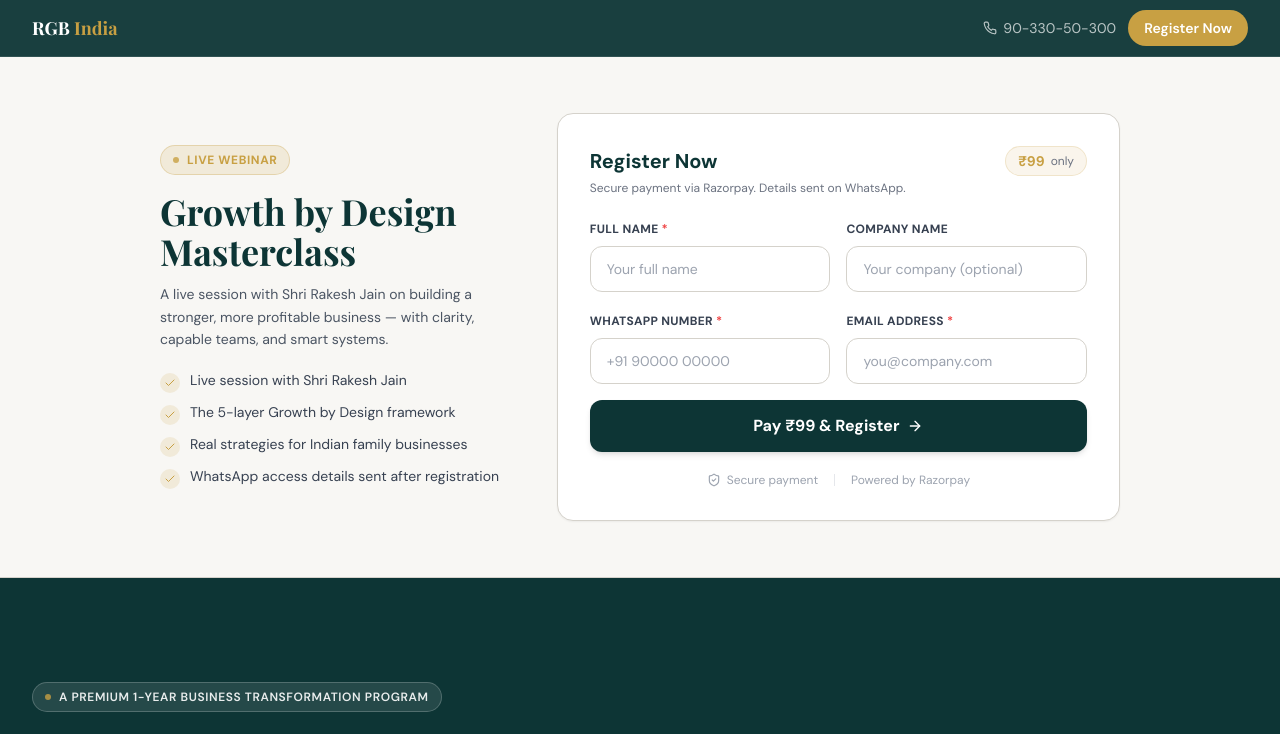
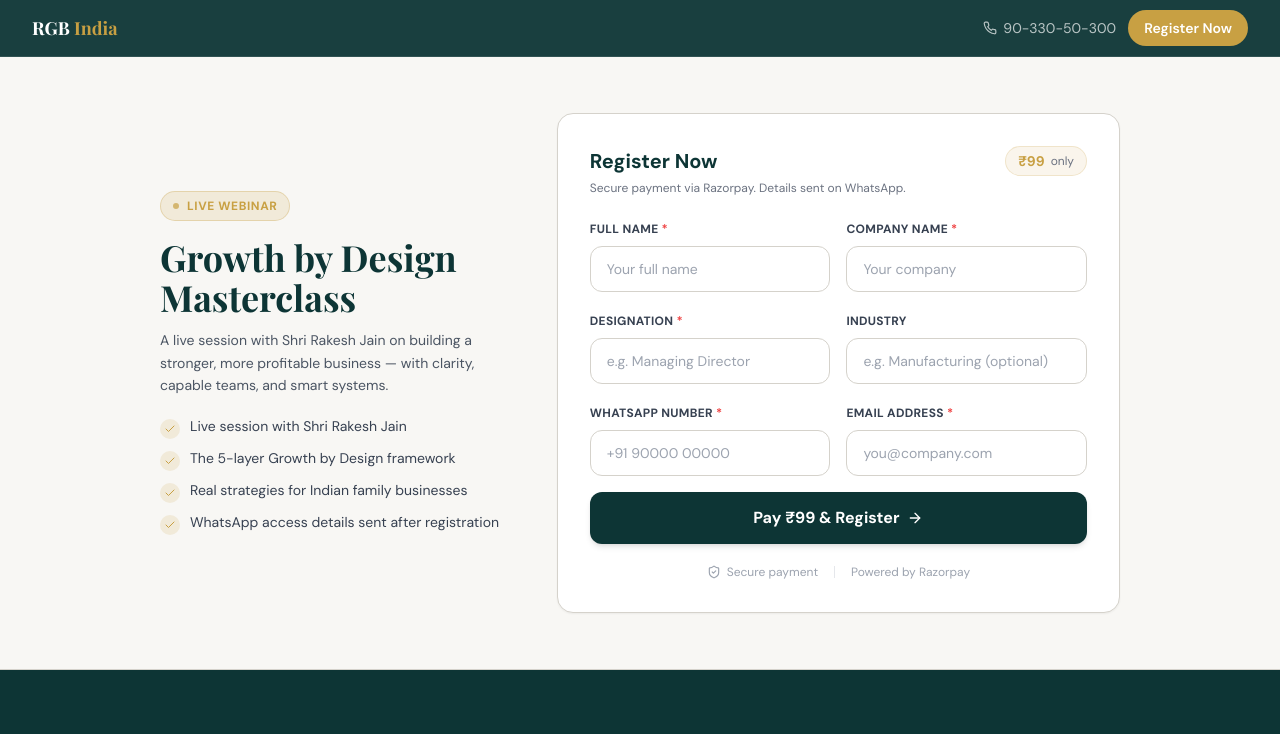
Before and after one commit to Aryan2145/gbdwebinar, a Next.js app: page / in a window 1280 px wide. Shown: the top 734 px of the page. Built offline with nearby package versions, Linux system fonts and the light colour scheme.

Commit message:
Add designation and industry fields; make company required

```diff
--- a/src/pages/admin.tsx
+++ b/src/pages/admin.tsx
@@ -6,6 +6,8 @@ type Registration = {
   id: number;
   name: string;
   company: string | null;
+  designation: string | null;
+  industry: string | null;
   whatsapp: string;
   email: string;
   razorpay_order_id: string;
@@ -184,7 +186,7 @@ export default function AdminPage() {
               <table className="w-full text-sm">
                 <thead className="bg-[#F8F7F4]">
                   <tr>
-                    {["#", "Name", "Company", "WhatsApp", "Email", "Payment ID", "Date"].map((h) => (
+                    {["#", "Name", "Company", "Designation", "Industry", "WhatsApp", "Email", "Payment ID", "Date"].map((h) => (
                       <th
                         key={h}
                         className="text-left px-4 py-3 text-xs font-bold text-gray-400 uppercase tracking-wide border-b border-[#F0EEE9]"
@@ -197,7 +199,7 @@ export default function AdminPage() {
                 <tbody className="divide-y divide-[#F8F7F4]">
                   {registrations.length === 0 ? (
                     <tr>
-                      <td colSpan={7} className="px-4 py-12 text-center text-gray-400 text-sm">
+                      <td colSpan={9} className="px-4 py-12 text-center text-gray-400 text-sm">
                         No registrations yet
                       </td>
                     </tr>
@@ -207,6 +209,8 @@ export default function AdminPage() {
                         <td className="px-4 py-3 text-gray-400 text-xs">{i + 1}</td>
                         <td className="px-4 py-3 font-semibold text-[#0D3535]">{r.name}</td>
                         <td className="px-4 py-3 text-gray-500 text-xs">{r.company || "—"}</td>
+                        <td className="px-4 py-3 text-gray-500 text-xs">{r.designation || "—"}</td>
+                        <td className="px-4 py-3 text-gray-500 text-xs">{r.industry || "—"}</td>
                         <td className="px-4 py-3">
                           <a href={`tel:${r.whatsapp}`} className="text-[#0D3535] hover:text-[#C8A043] transition-colors font-medium">
                             {r.whatsapp}
--- a/src/pages/api/admin/registrations.ts
+++ b/src/pages/api/admin/registrations.ts
@@ -8,7 +8,7 @@ export default async function handler(req: NextApiRequest, res: NextApiResponse)
 
   try {
     const result = await query(
-      `SELECT id, name, company, whatsapp, email,
+      `SELECT id, name, company, designation, industry, whatsapp, email,
               razorpay_order_id, razorpay_payment_id, amount, created_at
        FROM registrations
        ORDER BY created_at DESC`
--- a/src/pages/api/verify.ts
+++ b/src/pages/api/verify.ts
@@ -13,6 +13,8 @@ export default async function handler(req: NextApiRequest, res: NextApiResponse)
     whatsapp,
     email,
     company,
+    designation,
+    industry,
   } = req.body;
 
   const expected = crypto
@@ -26,10 +28,10 @@ export default async function handler(req: NextApiRequest, res: NextApiResponse)
 
   try {
     await query(
-      `INSERT INTO registrations (name, company, whatsapp, email, razorpay_order_id, razorpay_payment_id)
-       VALUES ($1, $2, $3, $4, $5, $6)
+      `INSERT INTO registrations (name, company, designation, industry, whatsapp, email, razorpay_order_id, razorpay_payment_id)
+       VALUES ($1, $2, $3, $4, $5, $6, $7, $8)
        ON CONFLICT (razorpay_payment_id) DO NOTHING`,
-      [name || "Unknown", company || null, whatsapp || "", email || "", razorpay_order_id, razorpay_payment_id]
+      [name || "Unknown", company || null, designation || null, industry || null, whatsapp || "", email || "", razorpay_order_id, razorpay_payment_id]
     );
   } catch (err) {
     console.error("DB save error (payment still valid):", err);
--- a/src/pages/index.tsx
+++ b/src/pages/index.tsx
@@ -54,6 +54,8 @@ export default function Home() {
   const [payWhatsapp, setPayWhatsapp] = useState("");
   const [payEmail, setPayEmail] = useState("");
   const [payCompany, setPayCompany] = useState("");
+  const [payDesignation, setPayDesignation] = useState("");
+  const [payIndustry, setPayIndustry] = useState("");
   const [payLoading, setPayLoading] = useState(false);
   const [paySuccess, setPaySuccess] = useState(false);
   const [payError, setPayError] = useState("");
@@ -120,6 +122,8 @@ export default function Home() {
     e.preventDefault();
     setPayError("");
     if (!payName.trim()) { setPayError("Please enter your full name."); return; }
+    if (!payCompany.trim()) { setPayError("Please enter your company name."); return; }
+    if (!payDesignation.trim()) { setPayError("Please enter your designation."); return; }
     if (payWhatsapp.replace(/\D/g, "").length < 10) {
       setPayError("Please enter a valid 10-digit WhatsApp number."); return;
     }
@@ -162,6 +166,8 @@ export default function Home() {
               whatsapp: payWhatsapp,
               email: payEmail,
               company: payCompany,
+              designation: payDesignation,
+              industry: payIndustry,
             }),
           });
           const data = await verify.json();
@@ -349,12 +355,39 @@ export default function Home() {
                               />
                             </div>
                             <div className="space-y-1.5">
-                              <label className="text-xs font-bold text-gray-700 uppercase tracking-wide">Company Name</label>
+                              <label className="text-xs font-bold text-gray-700 uppercase tracking-wide">
+                                Company Name <span className="text-red-500">*</span>
+                              </label>
                               <input
                                 value={payCompany}
                                 onChange={(e) => setPayCompany(e.target.value)}
                                 className={inp}
-                                placeholder="Your company (optional)"
+                                placeholder="Your company"
+                              />
+                            </div>
+                          </div>
+
+                          <div className="grid sm:grid-cols-2 gap-4">
+                            <div className="space-y-1.5">
+                              <label className="text-xs font-bold text-gray-700 uppercase tracking-wide">
+                                Designation <span className="text-red-500">*</span>
+                              </label>
+                              <input
+                                value={payDesignation}
+                                onChange={(e) => setPayDesignation(e.target.value)}
+                                className={inp}
+                                placeholder="e.g. Managing Director"
+                              />
+                            </div>
+                            <div className="space-y-1.5">
+                              <label className="text-xs font-bold text-gray-700 uppercase tracking-wide">
+                                Industry
+                              </label>
+                              <input
+                                value={payIndustry}
+                                onChange={(e) => setPayIndustry(e.target.value)}
+                                className={inp}
+                                placeholder="e.g. Manufacturing (optional)"
                               />
                             </div>
                           </div>
```
Also changed, not shown: 1 other file (tests, documents, lock files or other folders).
